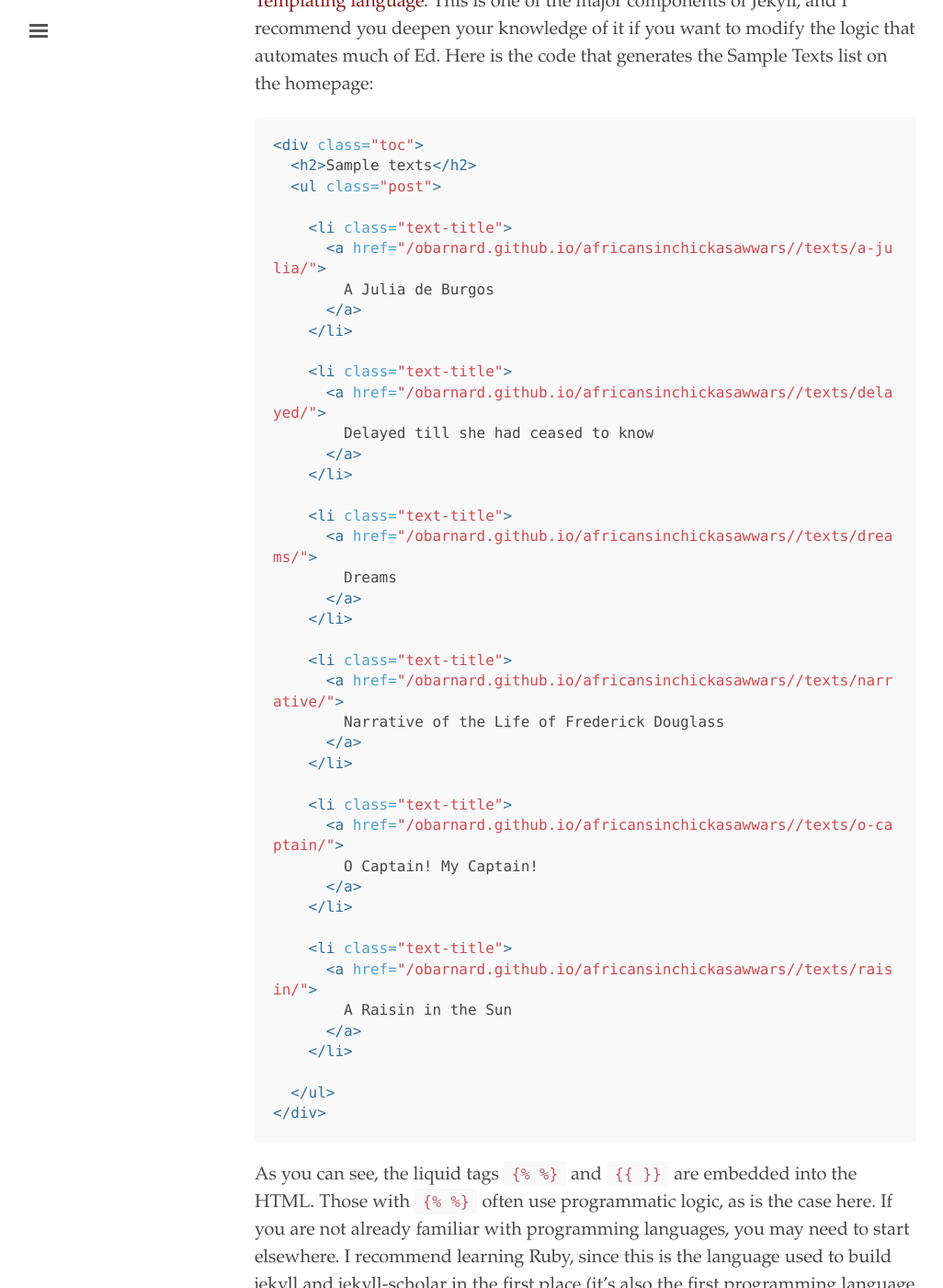
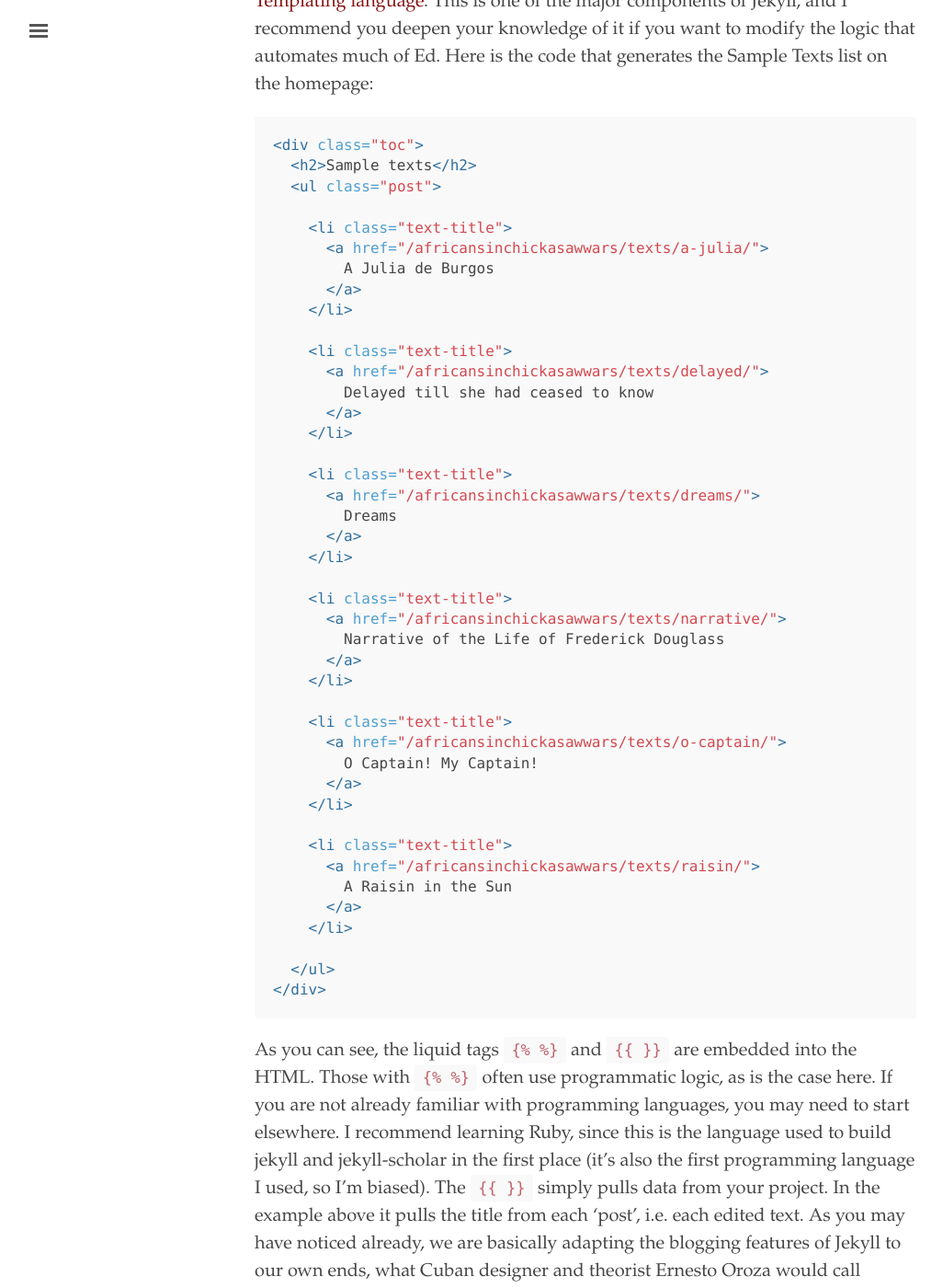
Before and after one commit to obarnard/wwhoodinfrenchlouisiana, a Jekyll site: the page built from documentation.md, in a window 1280 px wide and 1400 px high, scrolled down 17712 px. Shown: the whole window at 92% size, without its empty margins (3-1029 px from the left). Built offline with Jekyll 4.4.1, drawn with Linux system fonts in a browser that asks for light colours; some of the changed text lies outside the part shown.

Commit message:
Update _config.yml

```diff
--- a/_config.yml
+++ b/_config.yml
@@ -5,7 +5,7 @@ title:               Africans in the Chickasaw Wars
 tagline:             'a jekyll theme for minimal editions'
 description:         'Ed is a Jekyll theme designed for textual editors based on minimal computing principles, and focused on legibility and flexibility.'
 url:                 'http://minicomp.github.io'
-baseurl:             '/obarnard.github.io/africansinchickasawwars/'
+baseurl:             '/africansinchickasawwars'
 
 # About/contact
 author:
```
